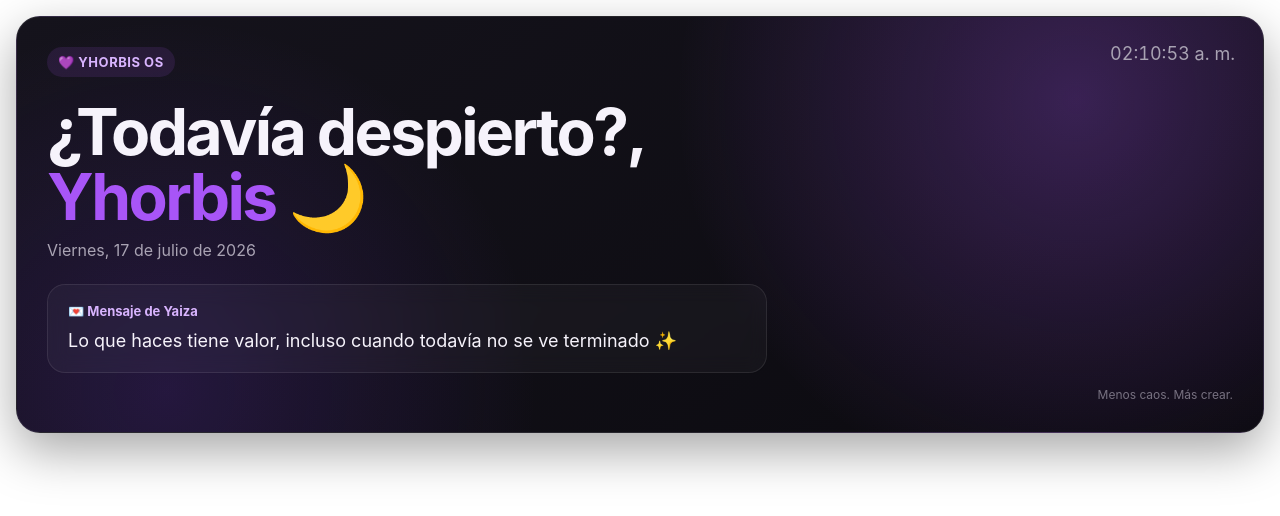
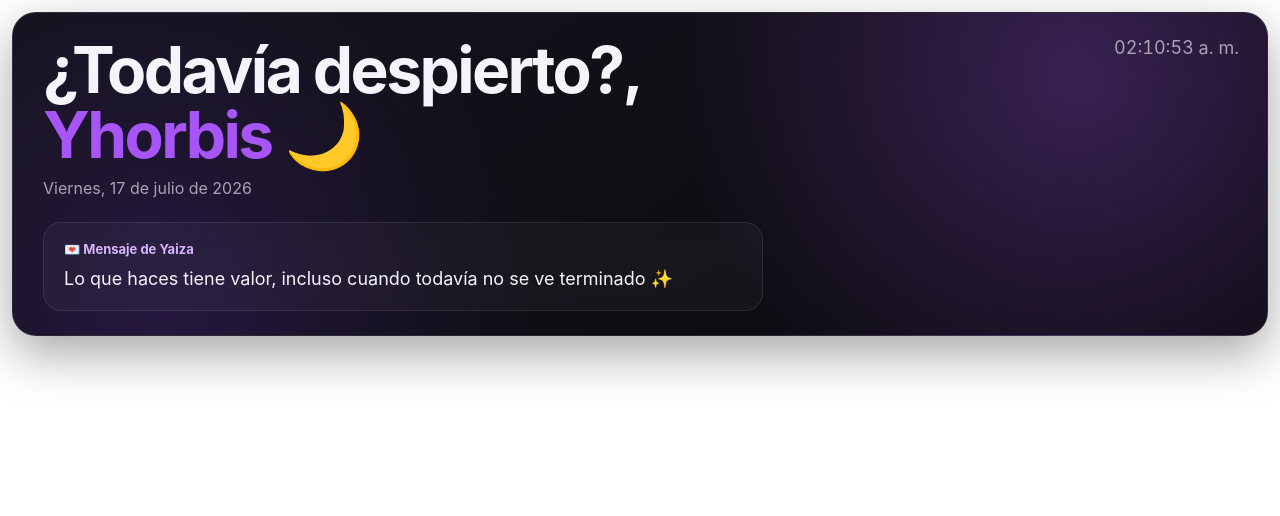
Before and after one commit to pwbzk8zz5j-sudo/widgetyhorbis, a plain HTML site: page index.html in a window 1280 px wide. Drawn offline with Linux system fonts and the light colour scheme.

Commit message:
Add files via upload

```diff
--- a/index.html
+++ b/index.html
@@ -3,26 +3,34 @@
 <head>
   <meta charset="utf-8" />
   <meta name="viewport" content="width=device-width, initial-scale=1" />
-  <title>Yhorbis OS — Saludo</title>
+  <title>Saludo dinámico — Yhorbis</title>
   <style>
     :root{
       --bg:#0b0a0f;
       --card:#15131c;
-      --card-2:#1c1826;
       --text:#f6f3fb;
       --muted:#a9a3b3;
       --accent:#a855f7;
-      --accent-2:#7c3aed;
       --border:rgba(255,255,255,.09);
     }
+
     *{box-sizing:border-box}
-    html,body{margin:0;min-height:100%;font-family:Inter,ui-sans-serif,system-ui,-apple-system,BlinkMacSystemFont,"Segoe UI",sans-serif;background:transparent;color:var(--text)}
-    body{padding:16px}
+
+    html,body{
+      margin:0;
+      min-height:100%;
+      font-family:Inter,ui-sans-serif,system-ui,-apple-system,BlinkMacSystemFont,"Segoe UI",sans-serif;
+      background:transparent;
+      color:var(--text);
+    }
+
+    body{padding:12px}
+
     .hero{
       position:relative;
       overflow:hidden;
-      min-height:260px;
-      padding:30px;
+      min-height:240px;
+      padding:24px 30px;
       border:1px solid var(--border);
       border-radius:24px;
       background:
@@ -31,22 +39,22 @@
         linear-gradient(145deg,var(--card),var(--bg));
       box-shadow:0 18px 50px rgba(0,0,0,.35);
     }
-    .eyebrow{
-      display:inline-flex;
-      gap:8px;
-      align-items:center;
-      padding:7px 11px;
-      border-radius:999px;
-      background:rgba(168,85,247,.12);
-      color:#d8b4fe;
-      font-size:13px;
-      font-weight:700;
-      letter-spacing:.04em;
-      text-transform:uppercase;
+
+    h1{
+      font-size:clamp(34px,7vw,64px);
+      line-height:1.02;
+      margin:0 0 10px;
+      letter-spacing:-.04em;
     }
-    h1{font-size:clamp(34px,7vw,64px);line-height:1.02;margin:22px 0 10px;letter-spacing:-.04em}
+
     .name{color:var(--accent)}
-    .date{font-size:16px;color:var(--muted);margin-bottom:24px}
+
+    .date{
+      font-size:16px;
+      color:var(--muted);
+      margin-bottom:24px;
+    }
+
     .quote{
       max-width:720px;
       padding:18px 20px;
@@ -55,40 +63,61 @@
       background:rgba(255,255,255,.035);
       backdrop-filter:blur(10px);
     }
-    .quote-label{color:#d8b4fe;font-size:13px;font-weight:700;margin-bottom:8px}
-    .quote-text{font-size:18px;line-height:1.55}
+
+    .quote-label{
+      color:#d8b4fe;
+      font-size:13px;
+      font-weight:700;
+      margin-bottom:8px;
+    }
+
+    .quote-text{
+      font-size:18px;
+      line-height:1.55;
+    }
+
     .clock{
-      position:absolute;right:28px;top:26px;
+      position:absolute;
+      right:28px;
+      top:24px;
       font-variant-numeric:tabular-nums;
-      font-size:18px;color:var(--muted)
+      font-size:18px;
+      color:var(--muted);
     }
-    .footer{margin-top:14px;color:#777180;font-size:12px;text-align:right}
+
     @media(max-width:640px){
       body{padding:8px}
-      .hero{padding:22px;min-height:300px}
-      .clock{position:static;margin-top:12px}
-      h1{margin-top:18px}
+      .hero{
+        padding:22px;
+        min-height:290px;
+      }
+      .clock{
+        position:static;
+        margin-bottom:12px;
+      }
+      h1{margin-top:4px}
     }
   </style>
 </head>
 <body>
   <main class="hero">
-    <div class="eyebrow">💜 Yhorbis OS</div>
     <div class="clock" id="clock"></div>
-    <h1><span id="greeting">Buenas noches</span>,<br><span class="name">Yhorbis</span> <span id="emoji">🌙</span></h1>
+
+    <h1>
+      <span id="greeting">Buenas noches</span>,<br>
+      <span class="name">Yhorbis</span> <span id="emoji">🌙</span>
+    </h1>
+
     <div class="date" id="date"></div>
 
     <section class="quote">
       <div class="quote-label">💌 Mensaje de Yaiza</div>
       <div class="quote-text" id="message"></div>
     </section>
-
-    <div class="footer">Menos caos. Más crear.</div>
   </main>
 
   <script>
-    // EDITA AQUÍ TUS MENSAJITOS.
-    // Puedes añadir cuantos quieras, siempre entre comillas y separados por comas.
+    // Edita aquí tus mensajitos.
     const mensajes = [
       "Mi amor, estoy muy orgullosa de ti. Hoy no tienes que hacerlo todo, solo empezar por una cosa 💛",
       "Confío mucho en ti y en todo lo que estás construyendo. Te amo ❤️",
@@ -105,9 +134,9 @@
     }
 
     function mensajeDelDia(){
-      const inicio = new Date(new Date().getFullYear(), 0, 0);
-      const hoy = new Date();
-      const dias = Math.floor((hoy - inicio) / 86400000);
+      const ahora = new Date();
+      const inicio = new Date(ahora.getFullYear(), 0, 0);
+      const dias = Math.floor((ahora - inicio) / 86400000);
       return mensajes[dias % mensajes.length];
     }
 
@@ -121,12 +150,17 @@
 
       document.getElementById("date").textContent =
         ahora.toLocaleDateString("es-PE", {
-          weekday:"long", day:"numeric", month:"long", year:"numeric"
+          weekday:"long",
+          day:"numeric",
+          month:"long",
+          year:"numeric"
         }).replace(/^./, c => c.toUpperCase());
 
       document.getElementById("clock").textContent =
         ahora.toLocaleTimeString("es-PE", {
-          hour:"2-digit", minute:"2-digit", second:"2-digit"
+          hour:"2-digit",
+          minute:"2-digit",
+          second:"2-digit"
         });
     }
 
```
